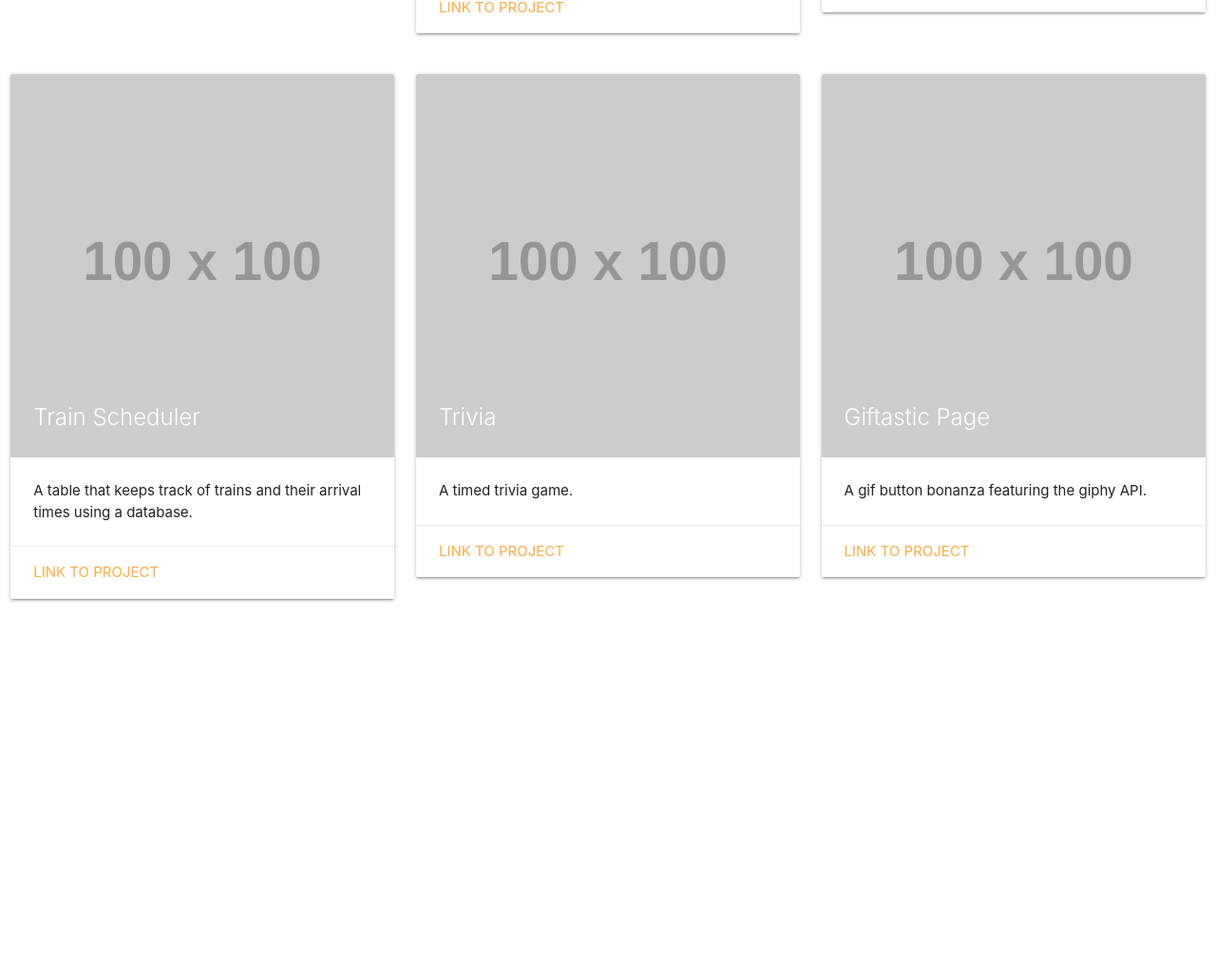
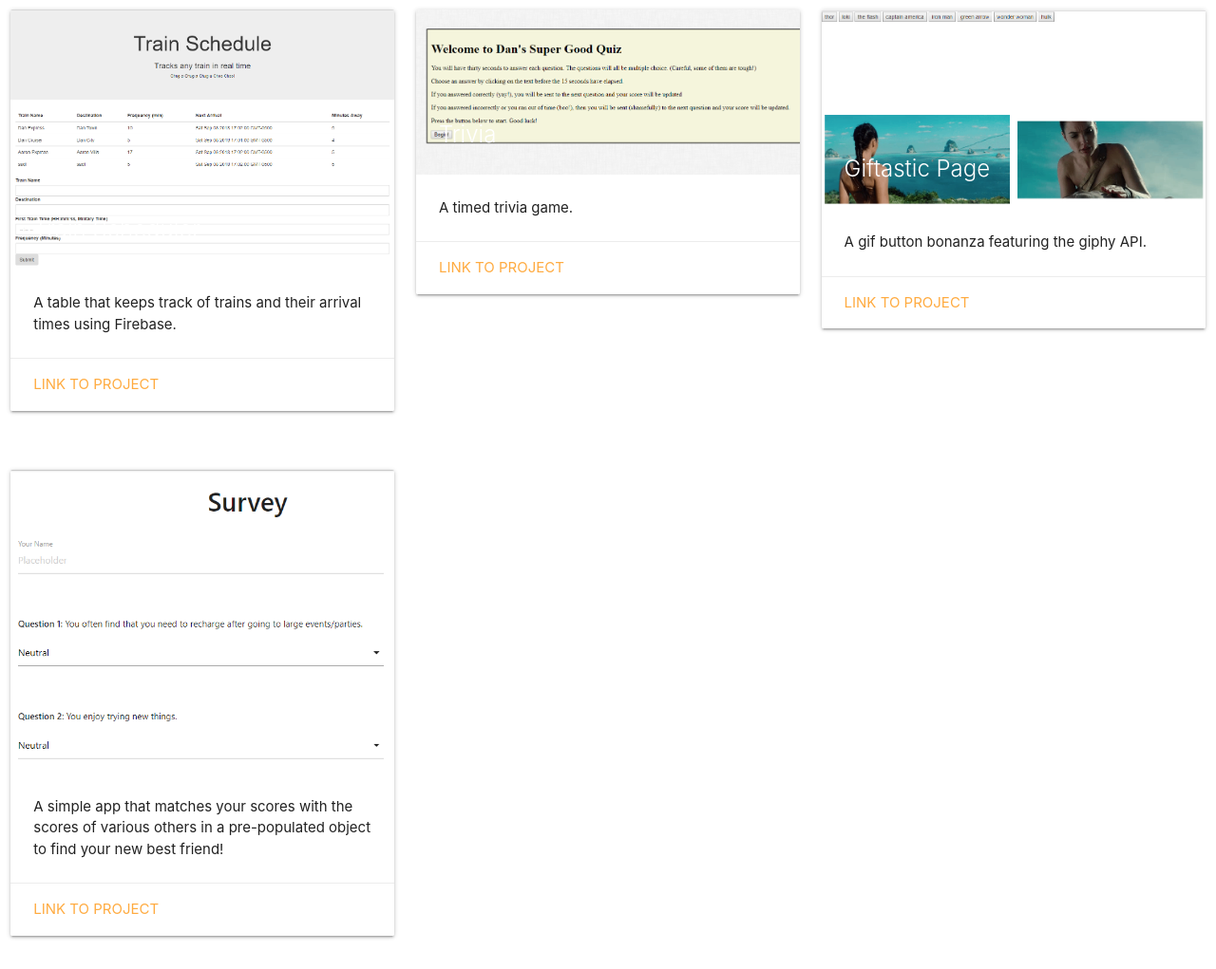
Before and after one commit to djschauer/portfoliodeploy, a website: page index.html in a window 1280 px wide. Shown: the part 1211-2232 px from the top of the page at 95% size. Before the commit the page ends 1917 px from the top, so only its background shows below. Drawn offline with nearby package versions, Linux system fonts and the light colour scheme; placeholder pictures from the web are drawn by us.

Commit message:
correct files

```diff
--- a/Assets/style.css
+++ b/Assets/style.css
@@ -11,6 +11,12 @@
     background-color: firebrick;
 }
 
+.projImg {
+    height: auto;
+    width: auto;
+    overflow: auto;
+}
+
 #imageMe {
     transform: rotate(90deg);
     height: 100px;
--- a/index.html
+++ b/index.html
@@ -60,7 +60,7 @@
         <div class="col s12 m4">
           <div class="card">
             <div class="card-image">
-              <img src= "http://via.placeholder.com/100x100">
+              <img src= "./assets/images/OdinsNoose.png" class="projImg">
               <span class="card-title">Hangman</span>
             </div>
             <div class="card-content">
@@ -74,7 +74,7 @@
         <div class="col s12 m4">
           <div class="card">
             <div class="card-image">
-              <img src= "http://via.placeholder.com/100x100">
+              <img src= "./assets/images/FoodFight.png" class="projImg">
               <span class="card-title">Food Fight App</span>
             </div>
             <div class="card-content">
@@ -88,14 +88,14 @@
         <div class="col s12 m4">
           <div class="card">
             <div class="card-image">
-              <img src= "http://via.placeholder.com/100x100">
+              <img src= "./assets/images/CrystalCollector.png" class="projImg">
               <span class="card-title">Crystal Collector</span>
             </div>
             <div class="card-content">
               <p>A fun crystal collector game, where you try to match the randomly generated number by collecting crytals.</p>
             </div>
             <div class="card-action">
-              <a href="https://djschauer.github.io/CrystalCollector/CrystalCollector">Link to Project</a>
+              <a href="https://djschauer.github.io/CrystalCollector/CrystallCollector">Link to Project</a>
             </div>
           </div>
         </div>
@@ -104,11 +104,11 @@
         <div class="col s12 m4">
           <div class="card">
             <div class="card-image">
-              <img src= "http://via.placeholder.com/100x100">
+              <img src= "./assets/images/TrainSchedule.png" class="projImg">
               <span class="card-title">Train Scheduler</span>
             </div>
             <div class="card-content">
-              <p>A table that keeps track of trains and their arrival times using a database.</p>
+              <p>A table that keeps track of trains and their arrival times using Firebase.</p>
             </div>
             <div class="card-action">
               <a href="https://djschauer.github.io/TrainScheduler/">Link to Project</a>
@@ -118,7 +118,7 @@
         <div class="col s12 m4">
           <div class="card">
             <div class="card-image">
-              <img src= "http://via.placeholder.com/100x100">
+              <img src= "./assets/images/trivia.png" class="projImg">
               <span class="card-title">Trivia</span>
             </div>
             <div class="card-content">
@@ -132,7 +132,7 @@
         <div class="col s12 m4">
           <div class="card">
             <div class="card-image">
-              <img src= "http://via.placeholder.com/100x100">
+              <img src= "./assets/images/Giphy.png" class="projImg">
               <span class="card-title">Giftastic Page</span>
             </div>
             <div class="card-content">
@@ -145,6 +145,22 @@
         </div>
       </div>
     </div>
+    <div class="col s12 m4">
+      <div class="card">
+        <div class="card-image">
+          <img src= "./assets/images/friendFinder.png" class="projImg">
+          <span class="card-title">Friend Finder</span>
+        </div>
+        <div class="card-content">
+          <p>A simple app that matches your scores with the scores of various others in a pre-populated object to find your new best friend!</p>
+        </div>
+        <div class="card-action">
+          <a href="https://best-friend-match.herokuapp.com/">Link to Project</a>
+        </div>
+      </div>
+    </div>
+  </div>
+</div>
 
 
     <div id="contactModal" class="modal">
```
Also changed, not shown: assets/images/CrystalCollector.png (added), assets/images/Folio1.png (added), assets/images/FoodFight.png (added), assets/images/Giphy.png (added), assets/images/OdinsNoose.png (added), assets/images/TrainSchedule.png (added), assets/images/folio2.png (added), assets/images/folio3.png (added), assets/images/friendFinder.png (added), assets/images/trivia.png (added).
